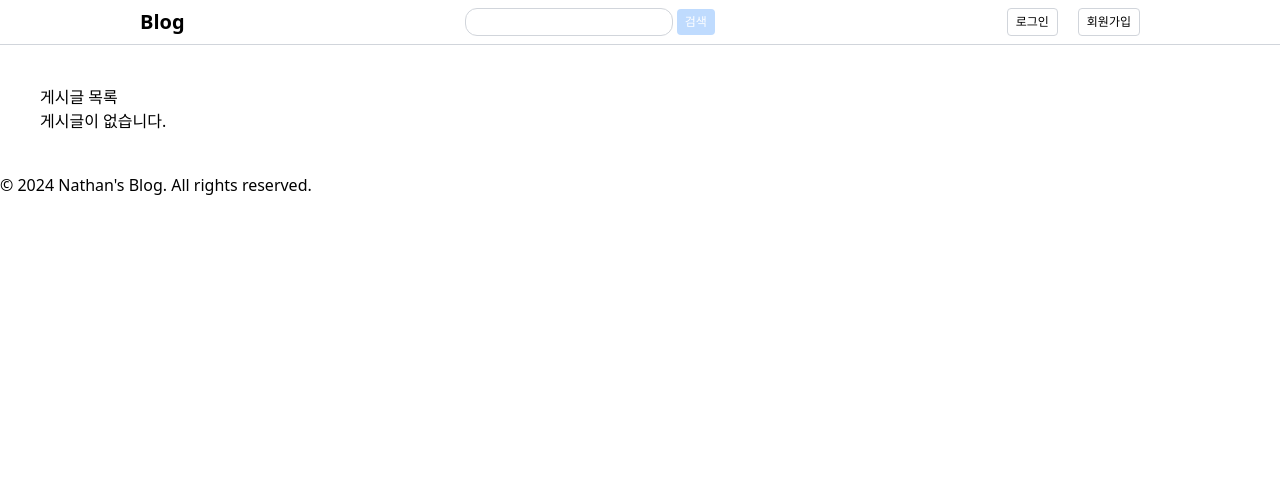
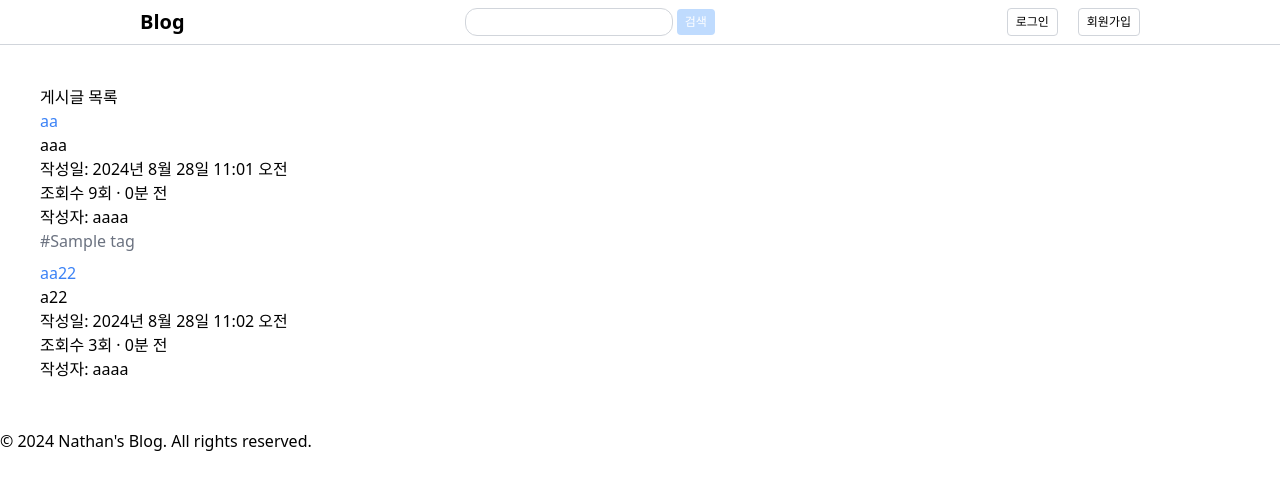
Before and after one commit to nathanLYJ/DjangoBlog, a Django app: page /blog/posts/ in a window 1280 px wide. Shown: the top 490 px of the page. Run offline with Django 5.2, Linux system fonts and the light colour scheme; data comes from the database, SQL or seed files in the repository; tables that the repository leaves empty hold one stand-in row (values such as "Sample post"); some libraries are stand-ins or nearby versions.

Commit message:
Refactor post_list.html template to use 'posts' variable instead of 'post_list'

```diff
--- a/templates/blog/post_list.html
+++ b/templates/blog/post_list.html
@@ -4,7 +4,7 @@
     <section>
         <h2>게시글 목록</h2>
         <ul>
-            {% for post in post_list %}
+            {% for post in posts %}
                 <li class="mb-2">
                     <a href="{% url 'blog:post_detail' post.pk %}" class="text-blue-500 hover:underline">
                         {{ post.title }}
@@ -12,7 +12,7 @@
                     <p>{{ post.content|truncatewords:30 }}</p> <!-- 게시글 내용 일부만 표시 -->
                     <p>작성일: {{ post.created_at }}</p>
                     <p>조회수 {{ post.view_count }}회 · {{ post.created_at|timesince }} 전</p>
-                    <p>작성자: {{ post.author }}</p>
+                    <p>작성자: {{ post.user }}</p>
 
                     <!-- 태그 추가 -->
                     {% for tag in post.tags.all %}
```
